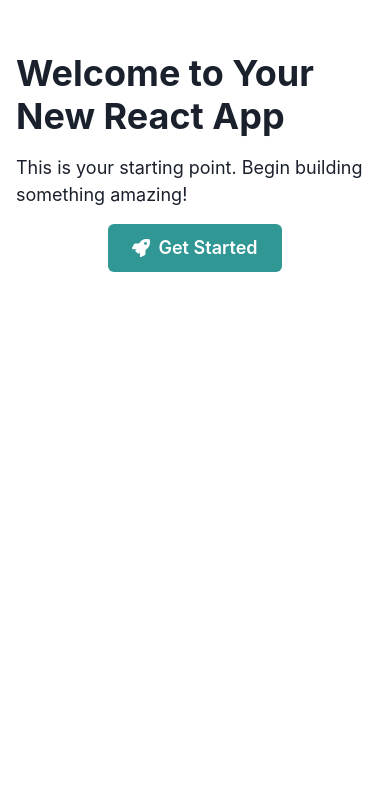
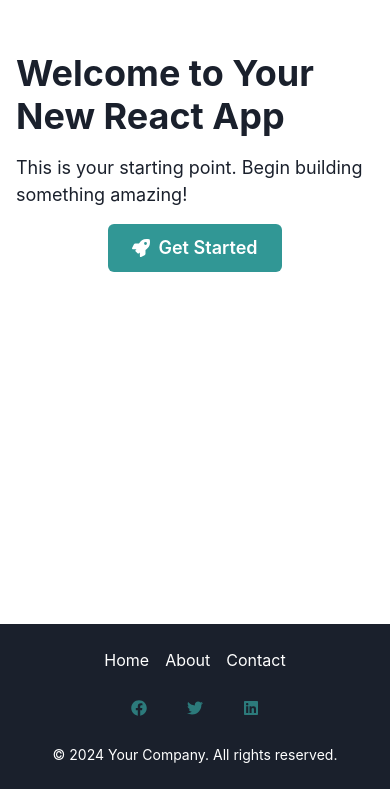
Before and after one commit to GPT-Engineer-App-Dev/react-skeleton, a React (Vite) app: page / in a window 390 px wide. Shown: the part 260-1049 px from the top of the page. Before the commit the page ends 844 px from the top, so only its background shows below. Built offline with nearby package versions, Linux system fonts and the light colour scheme.

Commit message:
Added a responsive footer to the React application with links to Home, About, and Contact pages, social media icons, and a copyright notice.

```diff
--- a/src/App.jsx
+++ b/src/App.jsx
@@ -1,12 +1,18 @@
 import { Route, BrowserRouter as Router, Routes } from "react-router-dom";
 import Index from "./pages/Index.jsx";
+import Footer from "./components/Footer.jsx"; // Import the Footer component
 
 function App() {
   return (
     <Router>
-      <Routes>
-        <Route exact path="/" element={<Index />} />
-      </Routes>
+      <div style={{ display: "flex", flexDirection: "column", minHeight: "100vh" }}>
+        <div style={{ flex: 1 }}>
+          <Routes>
+            <Route exact path="/" element={<Index />} />
+          </Routes>
+        </div>
+        <Footer /> {/* Add the Footer component here */}
+      </div>
     </Router>
   );
 }
--- /dev/null
+++ b/src/components/Footer.jsx
@@ -0,0 +1,57 @@
+import { Box, Flex, Link, Text, IconButton, HStack } from "@chakra-ui/react";
+import { FaFacebook, FaTwitter, FaLinkedin } from "react-icons/fa";
+import { Link as RouterLink } from "react-router-dom";
+
+const Footer = () => {
+  return (
+    <Box as="footer" role="contentinfo" py={6} px={8} bg="gray.800" color="white" mt={10}>
+      <Flex justify="space-between" align="center" direction={{ base: "column", md: "row" }}>
+        <HStack spacing={4} mb={{ base: 4, md: 0 }}>
+          <Link as={RouterLink} to="/" _hover={{ textDecoration: "none", color: "teal.300" }}>
+            Home
+          </Link>
+          <Link as={RouterLink} to="/about" _hover={{ textDecoration: "none", color: "teal.300" }}>
+            About
+          </Link>
+          <Link as={RouterLink} to="/contact" _hover={{ textDecoration: "none", color: "teal.300" }}>
+            Contact
+          </Link>
+        </HStack>
+        <HStack spacing={4} mb={{ base: 4, md: 0 }}>
+          <IconButton
+            as="a"
+            href="https://facebook.com"
+            aria-label="Facebook"
+            icon={<FaFacebook />}
+            variant="ghost"
+            colorScheme="teal"
+            _hover={{ bg: "teal.500", color: "white" }}
+          />
+          <IconButton
+            as="a"
+            href="https://twitter.com"
+            aria-label="Twitter"
+            icon={<FaTwitter />}
+            variant="ghost"
+            colorScheme="teal"
+            _hover={{ bg: "teal.500", color: "white" }}
+          />
+          <IconButton
+            as="a"
+            href="https://linkedin.com"
+            aria-label="LinkedIn"
+            icon={<FaLinkedin />}
+            variant="ghost"
+            colorScheme="teal"
+            _hover={{ bg: "teal.500", color: "white" }}
+          />
+        </HStack>
+        <Text textAlign="center" fontSize="sm">
+          &copy; {new Date().getFullYear()} Your Company. All rights reserved.
+        </Text>
+      </Flex>
+    </Box>
+  );
+};
+
+export default Footer;
```
